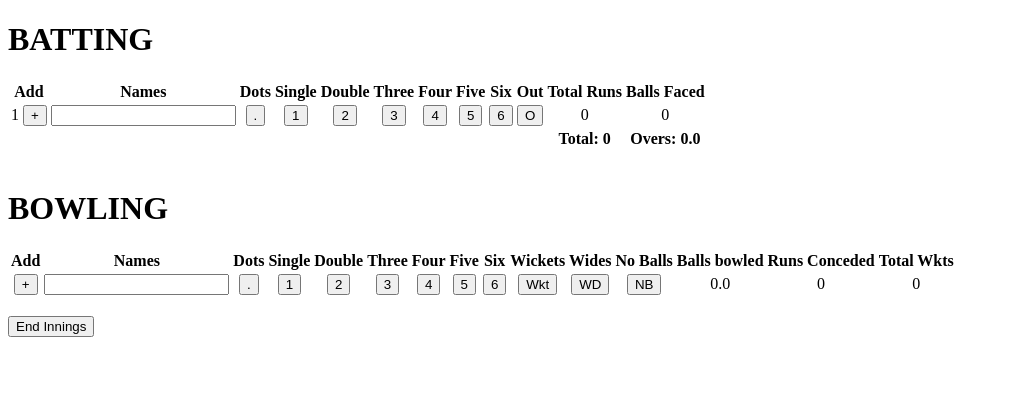
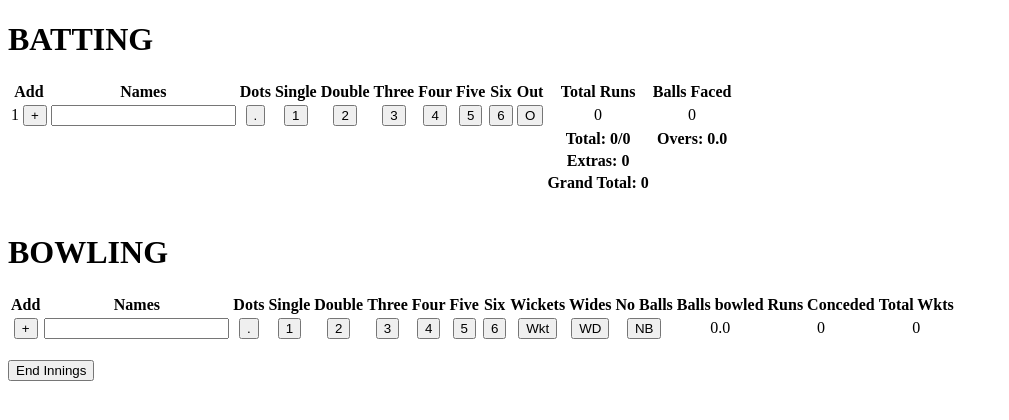
Before and after one commit to Bhupesh-Yedla/myFirstReactProject, a React (Create React App) app: page /enterscore in a window 1280 px wide. Shown: the top 420 px of the page, without its empty margins (0-1009 px from the left). Built offline with nearby package versions, Linux system fonts and the light colour scheme.

Commit message:
done with basic function enterscore page

```diff
--- a/src/pages/Enterscore.js
+++ b/src/pages/Enterscore.js
@@ -2,11 +2,12 @@ import React, { useState } from "react";
 
 function Enterscore(props) {
     const [rowCount, setRowCount] = useState(1);
-    const [scores, setScores] = useState([{ runs: 0, balls: 0, wkts: 0, showPlus: true }]);
+    const [scores, setScores] = useState([{ runs: 0, balls: 0, wkts: 0, extras: 0, showPlus: true }]);
     const [rowCountBowling, setRowCountBowling] = useState(1);
-    const [scoresBowling, setScoresBowling] = useState([{ runs: 0, balls: 0, wkts: 0, showPlus: true }]);
-    const [battingTotal, setBattingTotal] = useState({ runs: 0, balls: 0 });
+    const [scoresBowling, setScoresBowling] = useState([{ runs: 0, balls: 0, wkts: 0, extras: 0, showPlus: true }]);
+    const [battingTotal, setBattingTotal] = useState({ runs: 0, balls: 0, wkts: 0, extras: 0 });
     const [serialNumbers, setSerialNumbers] = useState([1]);
+
 
     const handleClick = (data, index) => {
         setScores((prevScores) => {
@@ -14,11 +15,14 @@ function Enterscore(props) {
             const updatedPlayer = { ...updatedScores[index] };
 
             if (data !== "+") {
-                updatedPlayer.runs += parseInt(data);
-                updatedPlayer.balls += 1;
+                if (data !== "WD" && data !== "NB") {
+                    updatedPlayer.runs += parseInt(data);
+                    updatedPlayer.balls += 1;
+                }
             }
 
-            updatedScores[index] = updatedPlayer; // Update the specific player in the scores array
+            updatedScores[index] = updatedPlayer;
+            // Update the specific player in the scores array
 
             if (data === "+") {
                 if (rowCount < 11) {
@@ -34,11 +38,22 @@ function Enterscore(props) {
                     score.showPlus = i === updatedScores.length - 1;
                 });
             }
+            //setScores(updatedScores);
 
             // Recalculate battingTotal
             const totalRuns = updatedScores.reduce((total, score) => total + score.runs, 0);
             const totalBalls = updatedScores.reduce((total, score) => total + score.balls, 0);
-            setBattingTotal({ runs: totalRuns, balls: totalBalls });
+
+
+            // setBattingTotal({ runs: totalRuns, balls: totalBalls, wkts: totalWkts });
+
+            setBattingTotal((prevBattingTotal) => ({
+                ...prevBattingTotal,
+                runs: totalRuns,
+                balls: totalBalls,
+            }));
+
+
 
             return updatedScores;
         });
@@ -46,8 +61,6 @@ function Enterscore(props) {
             setSerialNumbers(true); // Display serial numbers in previous row's "Add" column
         }
     };
-
-
 
 
     const handleClickBowling = (data, index) => {
@@ -61,14 +74,19 @@ function Enterscore(props) {
             } else if (data === "WD" || data === "NB") {
                 updatedPlayerBowling.runs += 1;
                 updatedPlayerBowling.balls += 0;
-
                 setBattingTotal((prevBattingTotal) => ({
                     ...prevBattingTotal,
-                    runs: prevBattingTotal.runs++
+                    extras: prevBattingTotal.extras++,
                 }));
             } else if (data === "Wkt") {
                 updatedPlayerBowling.wkts += 1;
                 updatedPlayerBowling.balls += 1;
+
+                setBattingTotal((prevBattingTotal) => ({
+                    ...prevBattingTotal,
+                    wkts: prevBattingTotal.wkts++,
+                }));
+
             }
 
             updatedScoresBowling[index] = updatedPlayerBowling; // Update the specific player in the scores array
@@ -91,19 +109,16 @@ function Enterscore(props) {
 
     const handleInputChange = (event, index, key) => {
         const { value } = event.target;
+        const inputValue = value.trim() === '' ? '0' : value;
+
         setScores((prevScores) => {
             const updatedScores = prevScores.map((score, i) => {
                 if (i === index) {
-                    return { ...score, [key]: value };
+                    return { ...score, [key]: inputValue };
                 } else {
                     return score;
                 }
             });
-
-            // Recalculate battingTotal
-            const totalRuns = updatedScores.reduce((total, score) => total + parseInt(score.runs), 0);
-            const totalBalls = updatedScores.reduce((total, score) => total + parseInt(score.balls), 0);
-            setBattingTotal({ runs: totalRuns, balls: totalBalls });
 
             return updatedScores;
         });
@@ -116,6 +131,9 @@ function Enterscore(props) {
         setScoresBowling((prevScoresBowling) => {
             const updatedScores = [...prevScoresBowling];
             updatedScores[index][key] = parseInt(value);
+
+            // Recalculate battingTotal runs based on the updated bowling scores
+
             return updatedScores;
         });
     };
@@ -180,10 +198,10 @@ function Enterscore(props) {
                                 <button onClick={() => handleClick("0", index)}>O</button>
                             </td>
                             <td style={styles.cell}>
-                                <text>{score.runs}</text>
+                                {score.runs}
                             </td>
                             <td style={styles.cell}>
-                                <text>{score.balls}</text>
+                                {score.balls}
                             </td>
 
                         </tr>
@@ -194,8 +212,18 @@ function Enterscore(props) {
                     <tr>
                         <td colSpan="2"></td>
                         <td colSpan="8"></td>
-                        <td style={styles.cell}><strong>Total: {battingTotal.runs}</strong></td>
+                        <td style={styles.cell}><strong>Total: {battingTotal.runs}/{battingTotal.wkts}</strong></td>
                         <td style={styles.cell}><strong>Overs: {(battingTotal.balls % 6 === 0) ? (battingTotal.balls / 6 + "." + battingTotal.balls % 6) : ((battingTotal.balls > 6 ? parseInt(battingTotal.balls / 6) + "." + battingTotal.balls % 6 : battingTotal.balls / 10))}</strong></td>
+                    </tr>
+                    <tr>
+                        <td colSpan="2"></td>
+                        <td colSpan="8"></td>
+                        <td style={styles.cell}><strong>Extras: {battingTotal.extras}</strong></td>
+                    </tr>
+                    <tr>
+                        <td colSpan="2"></td>
+                        <td colSpan="8"></td>
+                        <td style={styles.cell}><strong>Grand Total: {battingTotal.extras + battingTotal.runs}</strong></td>
                     </tr>
                 </tfoot>
             </table>
@@ -266,13 +294,13 @@ function Enterscore(props) {
                                 <button onClick={() => handleClickBowling("NB", index)}>NB</button>
                             </td>
                             <td style={styles.cell}>
-                                <text>{(score.balls % 6 === 0) ? (score.balls / 6 + "." + score.balls % 6) : ((score.balls > 6 ? parseInt(score.balls / 6) + "." + score.balls % 6 : score.balls / 10))}</text>
+                                {(score.balls % 6 === 0) ? (score.balls / 6 + "." + score.balls % 6) : ((score.balls > 6 ? parseInt(score.balls / 6) + "." + score.balls % 6 : score.balls / 10))}
                             </td>
                             <td style={styles.cell}>
-                                <text>{score.runs}</text>
+                                {score.runs}
                             </td>
                             <td style={styles.cell}>
-                                <text>{score.wkts}</text>
+                                {score.wkts}
                             </td>
                         </tr>
                     ))}
```
